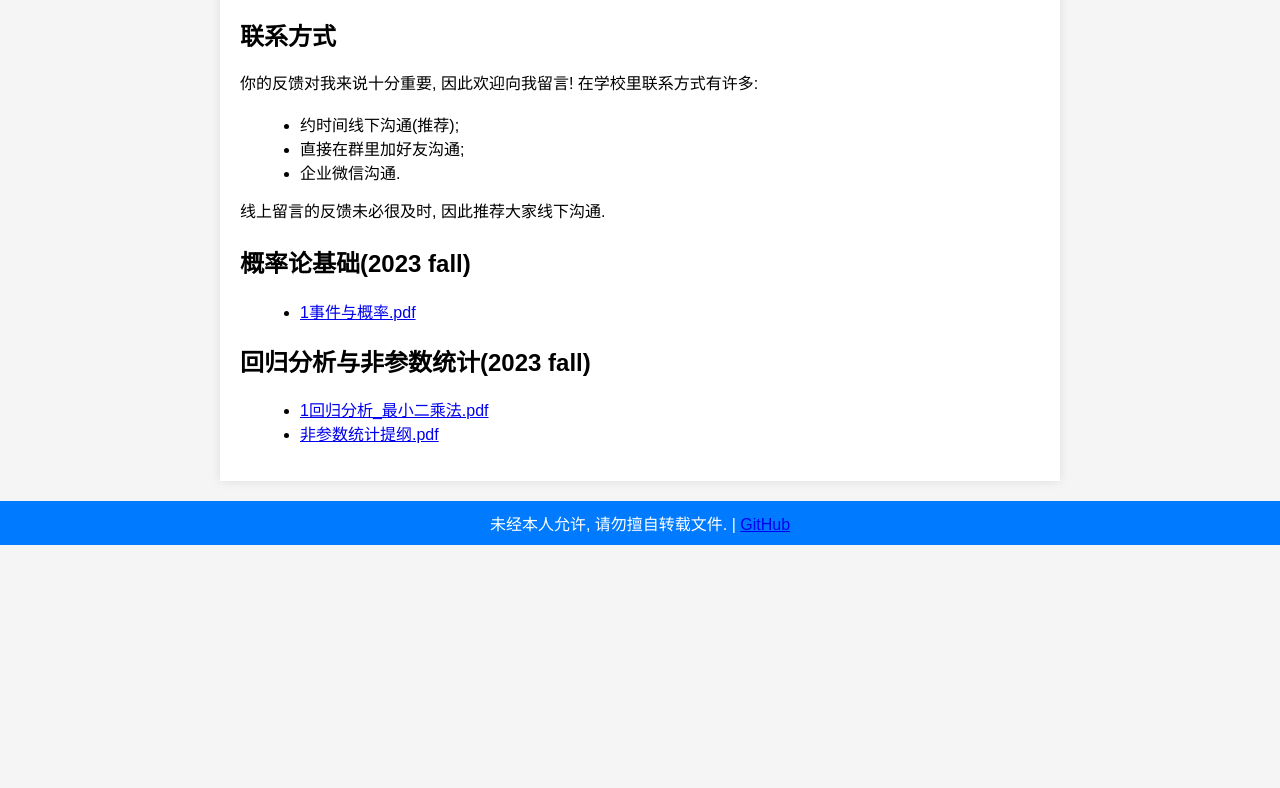
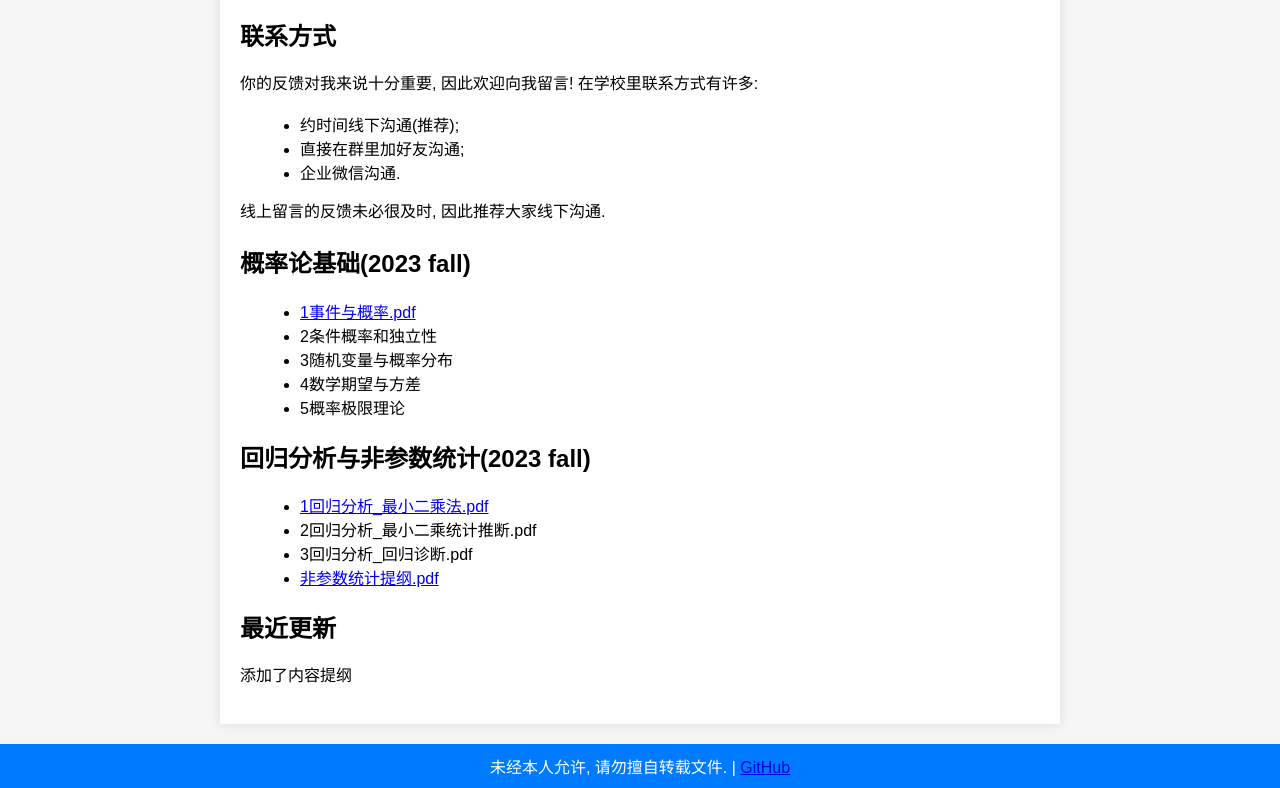
Before and after one commit to BCyberium/BCyberium.github.io, a plain HTML site: page index.html in a window 1280 px wide. Shown: the part 336-1124 px from the top of the page. Before the commit the page ends 881 px from the top, so only its background shows below. Drawn offline with Linux system fonts and the light colour scheme.

Commit message:
Update index.html

```diff
--- a/index.html
+++ b/index.html
@@ -70,16 +70,27 @@
         <h2>概率论基础(2023 fall)</h2>
         <ul>
             <li><a href="pdfs/1事件与概率.pdf">1事件与概率.pdf</a></li>
+            <li>2条件概率和独立性</a></li>
+            <li>3随机变量与概率分布</a></li>
+            <li>4数学期望与方差</a></li>
+            <li>5概率极限理论</a></li>
             <!-- <li><a href="pdfs/论文2.pdf">论文1 - 标题</a></li> -->
         </ul>
 
         <h2>回归分析与非参数统计(2023 fall)</h2>
         <ul>
             <li><a href="pdfs/1回归分析_最小二乘法.pdf">1回归分析_最小二乘法.pdf</a></li>
+            <li>2回归分析_最小二乘统计推断.pdf</a></li>
+            <li><a href="pdfs/回归诊断.pdf"></a>3回归分析_回归诊断.pdf</a></li>
             <li><a href="pdfs/非参数统计提纲.pdf">非参数统计提纲.pdf</a></li>
             <!-- <li><a href="pdfs/论文2.pdf">论文1 - 标题</a></li> -->
         </ul>
+
+        <h2>最近更新</h2>
+        <p>添加了内容提纲</p>
     </div>
+
+
 
     <footer>
         未经本人允许, 请勿擅自转载文件. | <a href="https://github.com/BCyberium/">GitHub</a>
```
